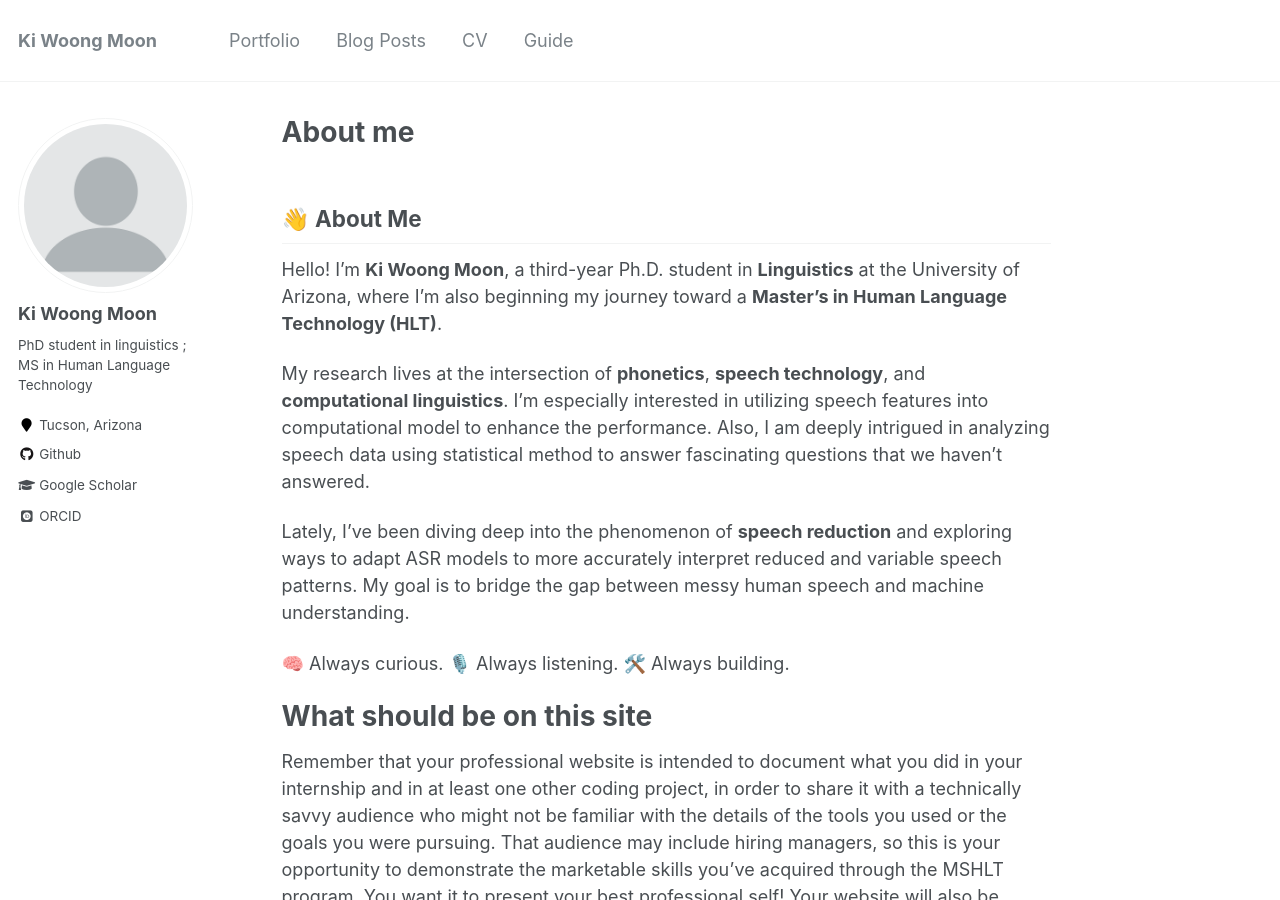
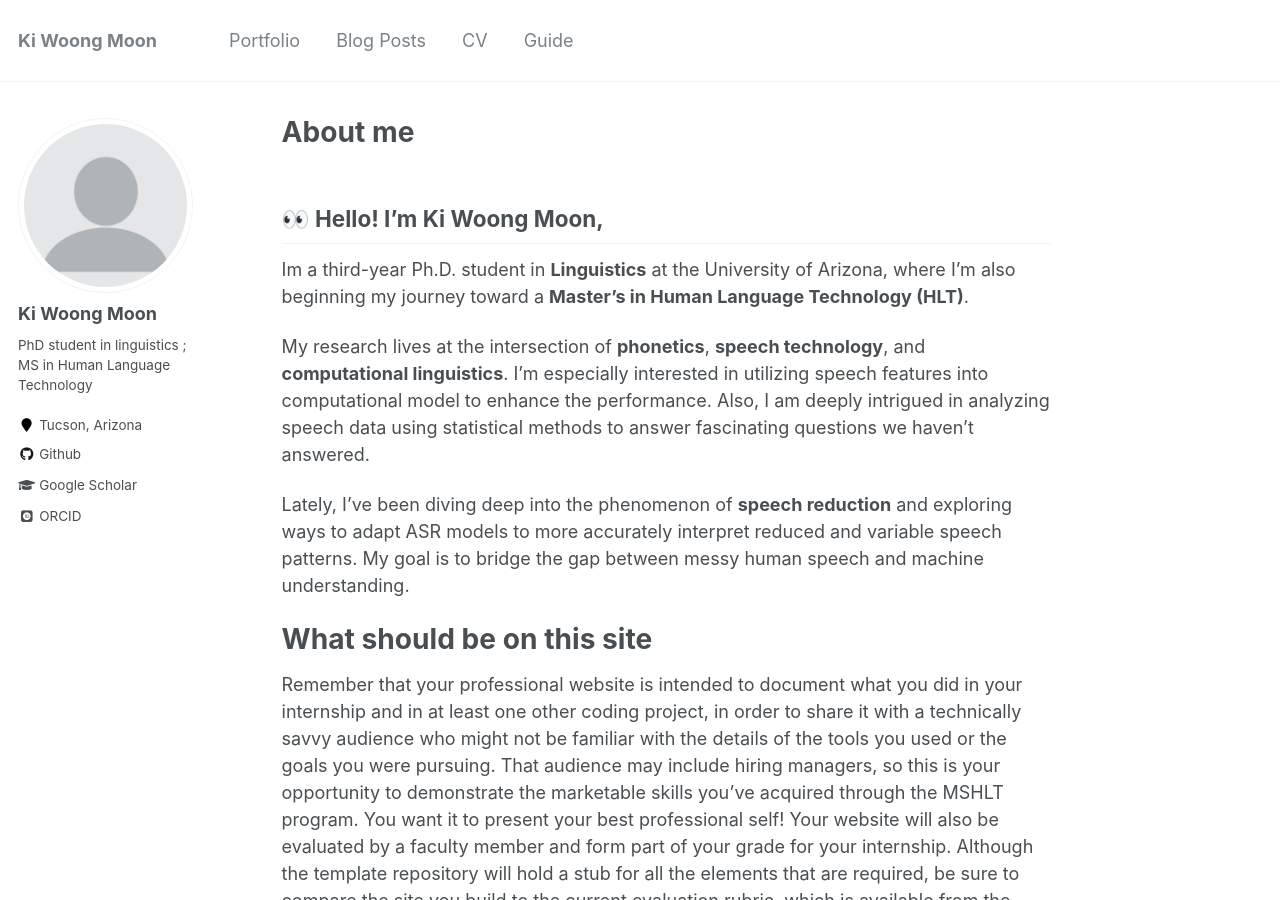
Before and after one commit to Ki-Woong95/Ki-Woong95.github.io, a Jekyll site: the page built from _pages/about.md, in a window 1280 px wide and 900 px high. Built offline with Jekyll 4.4.1, drawn with Linux system fonts in a browser that asks for light colours; some web fonts are replaced.

Commit message:
Update about.md

```diff
--- a/_pages/about.md
+++ b/_pages/about.md
@@ -7,15 +7,14 @@ redirect_from:
   - /about/
   - /about.html
 ---
-## 👋 About Me
+## 👀 Hello! I’m **Ki Woong Moon**,
 
-Hello! I’m **Ki Woong Moon**, a third-year Ph.D. student in **Linguistics** at the University of Arizona, where I’m also beginning my journey toward a **Master’s in Human Language Technology (HLT)**.
+Im a third-year Ph.D. student in **Linguistics** at the University of Arizona, where I’m also beginning my journey toward a **Master’s in Human Language Technology (HLT)**.
 
-My research lives at the intersection of **phonetics**, **speech technology**, and **computational linguistics**. I’m especially interested in utilizing speech features into computational model to enhance the performance. Also, I am deeply intrigued in analyzing speech data using statistical method to answer fascinating questions that we haven't answered.
+My research lives at the intersection of **phonetics**, **speech technology**, and **computational linguistics**. I’m especially interested in utilizing speech features into computational model to enhance the performance. Also, I am deeply intrigued in analyzing speech data using statistical methods to answer fascinating questions we haven't answered.
 
 Lately, I’ve been diving deep into the phenomenon of **speech reduction** and exploring ways to adapt ASR models to more accurately interpret reduced and variable speech patterns. My goal is to bridge the gap between messy human speech and machine understanding.
 
-🧠 Always curious. 🎙️ Always listening. 🛠️ Always building.
 
 
 
```
